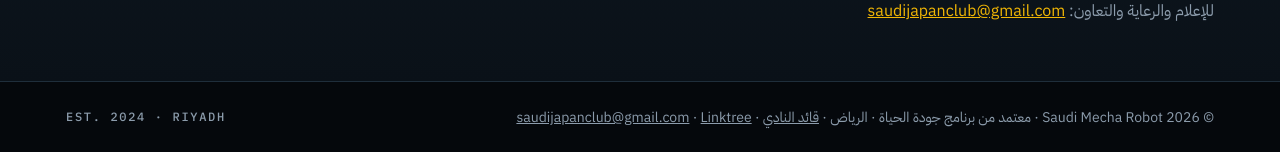
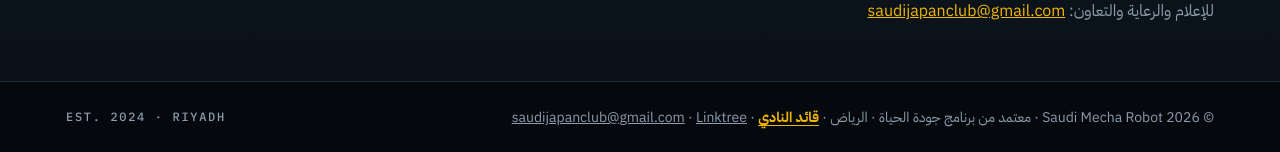
Before and after one commit to SaudiMechaRobot/SaudiMechaRobot.github.io, a Jekyll site: the page built from blog/index.html, in a window 1280 px wide and 1222 px high. Shown: the part 1067-1219 px from the top of the window. Built offline with Jekyll 4.4.1, drawn with Linux system fonts in a browser that asks for light colours; some web fonts are replaced.

Commit message:
Highlight club leader link in footer
Co-Authored-By: Claude Opus 5.5 <noreply@anthropic.com>
Claude-Session: https://claude.ai/code/session_01VBhtpx8HcKakzcou2oi3Tr

```diff
--- a/_includes/footer.html
+++ b/_includes/footer.html
@@ -7,6 +7,6 @@
   </div>
 </div></div>
 <footer><div class="wrap">
-  <span>© {{ site.time | date: "%Y" }} Saudi Mecha Robot · {{ t.footer_club }} · <a href="https://linktr.ee/Gundam_Saudi" target="_blank" rel="noopener">{{ t.club_leader }}</a> · <a href="https://linktr.ee/saudimecharobot" target="_blank" rel="noopener me">Linktree</a> · <a href="mailto:{{ site.email }}" dir="ltr">{{ site.email }}</a></span>
+  <span>© {{ site.time | date: "%Y" }} Saudi Mecha Robot · {{ t.footer_club }} · <a class="leader-link" href="https://linktr.ee/Gundam_Saudi" target="_blank" rel="noopener">{{ t.club_leader }}</a> · <a href="https://linktr.ee/saudimecharobot" target="_blank" rel="noopener me">Linktree</a> · <a href="mailto:{{ site.email }}" dir="ltr">{{ site.email }}</a></span>
   <span class="tag">EST. {{ site.founded }} · RIYADH</span>
 </div></footer>
--- a/assets/css/style.css
+++ b/assets/css/style.css
@@ -208,6 +208,8 @@ details p{margin:10px 0 0;color:var(--muted)}
 footer{background:#05080C;border-top:1px solid var(--seam)}
 footer .wrap{padding-block:24px;display:flex;justify-content:space-between;gap:16px;flex-wrap:wrap;font-size:14px;color:var(--muted)}
 footer a{color:var(--muted)}
+footer a.leader-link{color:var(--hazard);font-weight:700;text-decoration:underline;text-underline-offset:3px}
+footer a.leader-link:hover{color:var(--ink)}
 
 /* language bar */
 .langbar{background:var(--beam);color:#04121F;font-size:14px}
```
